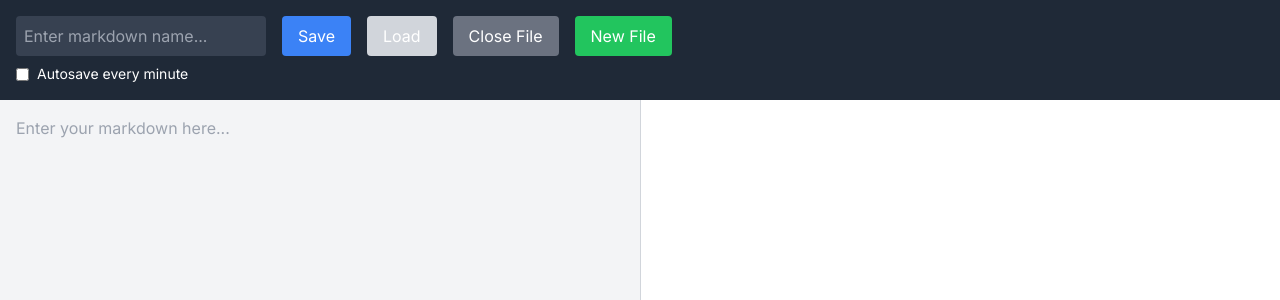
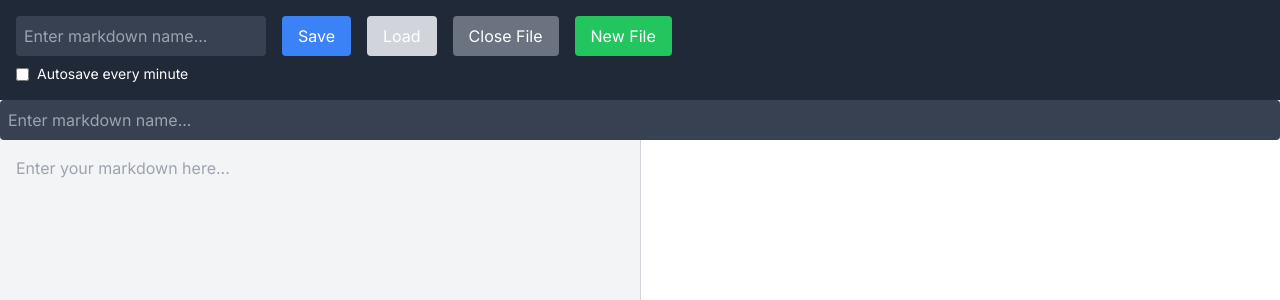
Before and after one commit to lawrenceaph/mdpractice, a Next.js app: page / in a window 1280 px wide. Shown: the top 300 px of the page. Built offline with nearby package versions, Linux system fonts and the light colour scheme.

Commit message:
routine save

```diff
--- a/app/page.tsx
+++ b/app/page.tsx
@@ -178,6 +178,7 @@ const Home: React.FC = () => {
 			</div>
 
 			{/* mobile nav */}
+
 			<div className=" justify-between items-center flex md:hidden bg-blue-500 p-4">
 				<div className="hidden md:flex">
 					{/* Place the existing navbar buttons here */}
@@ -264,7 +265,13 @@ const Home: React.FC = () => {
 					</button>
 				</div>
 			</div>
-
+			<input
+				type="text"
+				className="bg-gray-700 text-white w-full p-2 rounded mr-4 focus:outline-none focus:ring-2 focus:ring-gray-600"
+				placeholder="Enter markdown name..."
+				value={markdownName}
+				onChange={handleNameChange}
+			/>
 			<div className="flex flex-1 h-full">
 				<textarea
 					className="flex-1 h-full p-4 bg-gray-100 border-r border-gray-300 resize-none focus:outline-none"
```
